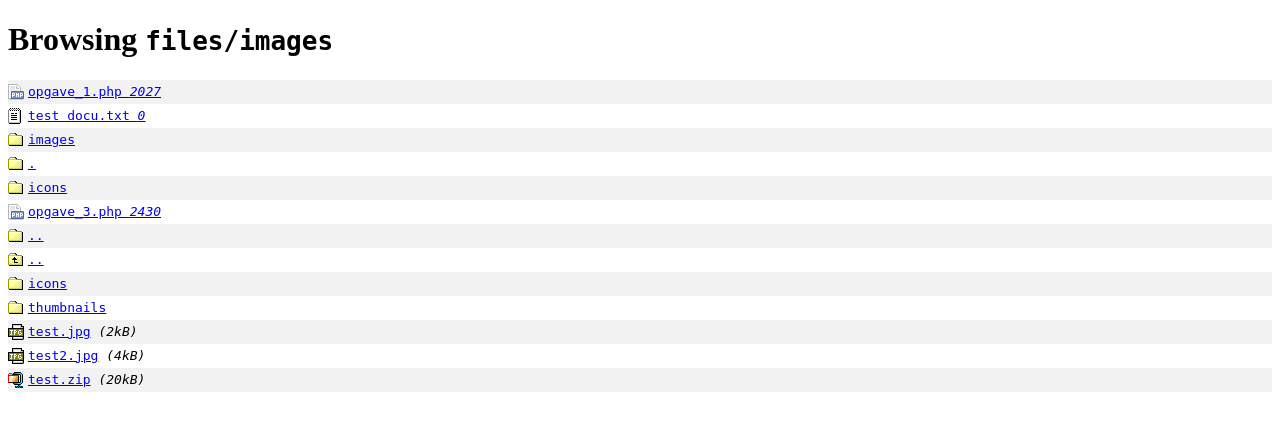
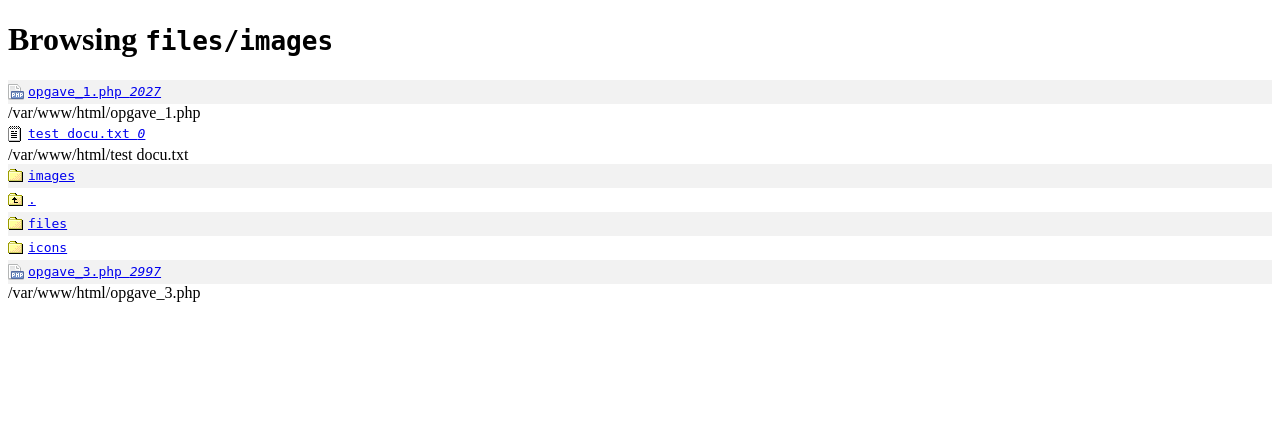
Before and after one commit to SanderSpaas/2122wmss-sanderspaas, a PHP site: page /opgave_3.php in a window 1280 px wide. Shown: the top 431 px of the page. Run offline with PHP 8.4, Linux system fonts and the light colour scheme.

Commit message:
worked on labo 3
added support for different folders and started on file downloading

```diff
--- /dev/null
+++ b/app/public/labo03/files/document1 - Copy (2).txt
@@ -0,0 +1 @@
+this is a test
--- /dev/null
+++ b/app/public/labo03/files/document1 - Copy (3).txt
@@ -0,0 +1 @@
+this is a test
--- /dev/null
+++ b/app/public/labo03/files/document1 - Copy (4).txt
@@ -0,0 +1 @@
+this is a test
--- /dev/null
+++ b/app/public/labo03/files/document1 - Copy.txt
@@ -0,0 +1 @@
+this is a test
--- /dev/null
+++ b/app/public/labo03/files/document1.txt
@@ -0,0 +1 @@
+this is a test
--- a/app/public/labo03/opgave_3.php
+++ b/app/public/labo03/opgave_3.php
@@ -88,10 +88,20 @@
 	<h1>Browsing <code>files/images</code></h1>
 	<?php
 	foreach ($items as $item) {
-		echo "<li><a href=" . substr($item['path'], 15) . "><img src=" . "icons/" . $item['icon'] . " />" . $item['name'] . " <em>" . $item['size'] . "</em></a></li>" . PHP_EOL;
+		if (is_dir($item['path'])) {
+			if ($item['name'] == "..") {
+			} else if ($item['name'] == ".") {
+				echo "<li><a href=" . basename($_SERVER['PHP_SELF'])  . "?path=" . $item['name'] . "><img src=" . "icons/up.gif" . " />" . $item['name'] . " <em>" . $item['size'] . "</em></a></li>" . PHP_EOL;
+			} else {
+				echo "<li><a href=" . basename($_SERVER['PHP_SELF'])  . "?path=" . $item['name'] . "><img src=" . "icons/" . $item['icon'] . " />" . $item['name'] . " <em>" . $item['size'] . "</em></a></li>" . PHP_EOL;
+			}
+		} else {
+			echo "<li><a href=" . $item['path'] . " download> <img src=" . "icons/" . $item['icon'] . " />" . $item['name'] . " <em>" . $item['size'] . "</em></a></li>" . PHP_EOL;
+		echo $item['path'];
+		}
 	}
 	?>
-
+	<!---
 	<ul>
 		<li><a href="opgave_3.php?path=files"><img src="icons/up.gif" />..</a></li>
 		<li><a href="opgave_3.php?path=files%2Fimages%2Ficons"><img src="icons/folder.gif" />icons</a></li>
@@ -100,7 +110,7 @@
 		<li><a href="files/images/test2.jpg"><img src="icons/jpg.gif" />test2.jpg</a> <em>(4kB)</em></li>
 		<li><a href="files/images/test.zip"><img src="icons/zip.gif" />test.zip</a> <em>(20kB)</em></li>
 	</ul>
-
+-->
 </body>
 
 </html>
```
Also changed, not shown: 1 other file.
